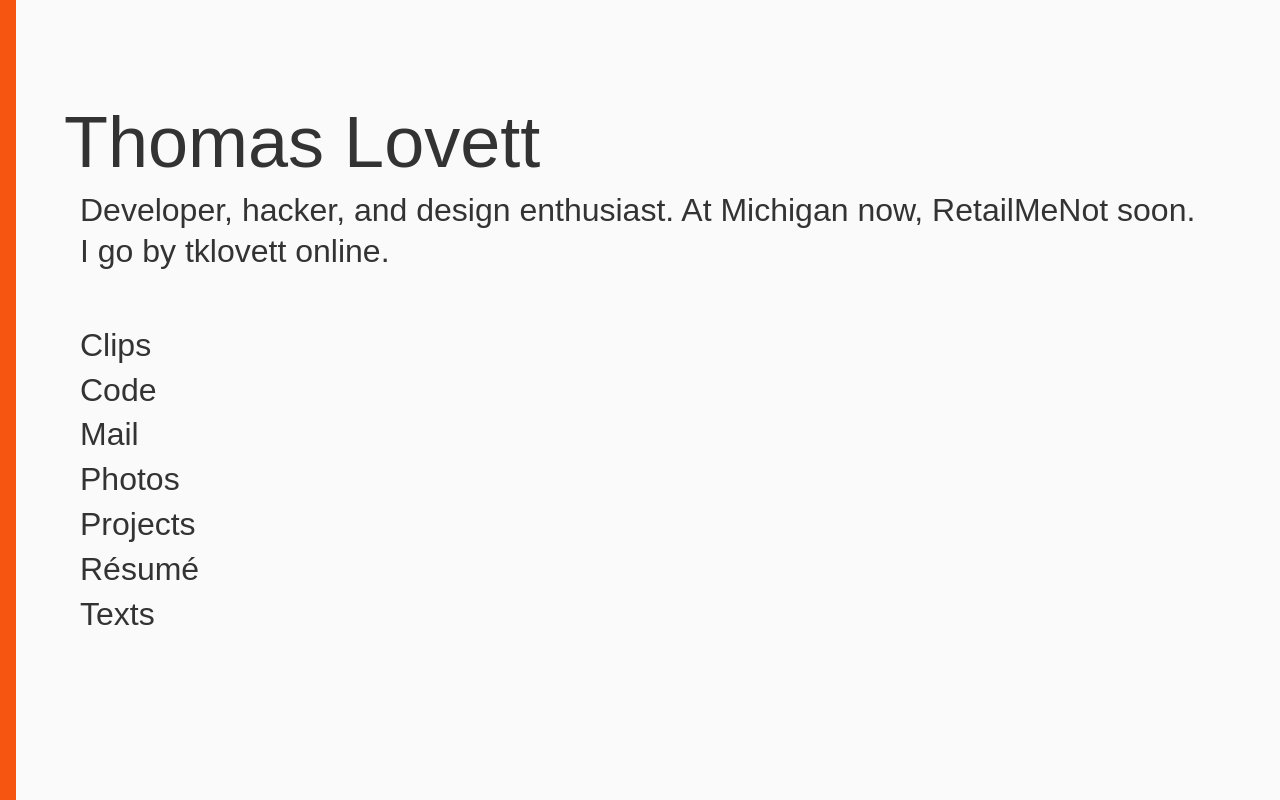
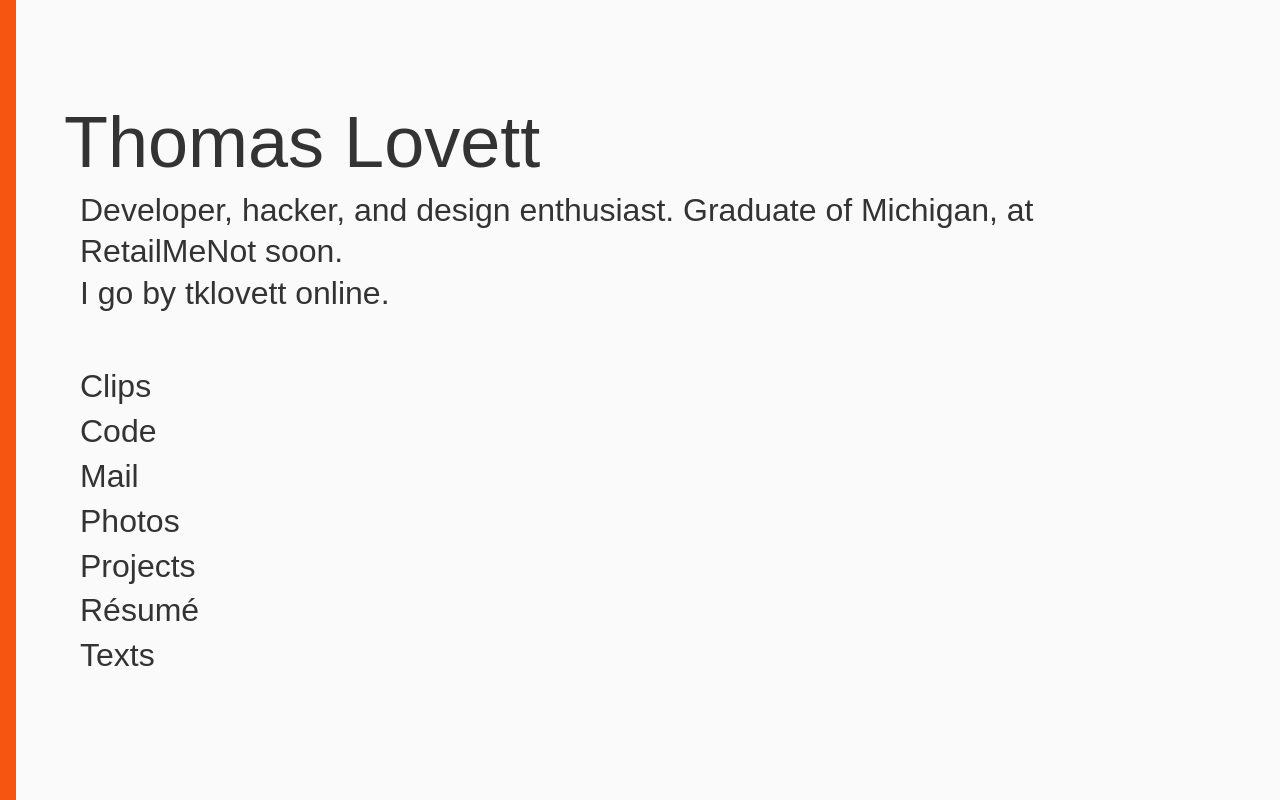
Before and after one commit to tklovett/tklovett.github.io, a plain HTML site: page index.html in a window 1280 px wide. Drawn offline with Linux system fonts and the light colour scheme.

Commit message:
I graduated

```diff
--- a/index.html
+++ b/index.html
@@ -4,7 +4,7 @@
 	<meta charset="UTF-8">
 	<title>Thomas Lovett</title>
 	<meta name="author" content="Thomas Lovett">
-	<meta name="description" content="Developer, hacker, and design enthusiast. Student at Michigan, soon to be at RetailMeNot.">
+	<meta name="description" content="Developer, hacker, and design enthusiast. Graduate of Michigan, soon to be at RetailMeNot.">
 	<script type="text/javascript" src="//use.typekit.net/gnp4mbr.js"></script>
 	<script type="text/javascript">try{Typekit.load();}catch(e){}</script>
 	<link rel="icon" href="/favicon.png">
@@ -25,7 +25,7 @@ ga('send', 'pageview');
 <div id="accent-bar" onclick="location.href='/'"></div>
 <div id="content">
 	<h1 class="Thomas">Thomas Lovett</h1>
-	<h2>Developer, hacker, and design enthusiast. At Michigan now, RetailMeNot soon.</h2>
+	<h2>Developer, hacker, and design enthusiast. Graduate of Michigan, at RetailMeNot soon.</h2>
 	<h2>I go by tklovett online.</h2>
 	<ul id="links">
 		<li><a href="https://kippt.com/tklovett/" target="_blank">Clips</a></li>
```
Also changed, not shown: 404.html (+1 -1 lines), projects/index.html (+1 -1 lines), texts/hscd/index.html (+1 -1 lines), texts/ideas/index.html (+1 -1 lines), texts/index.html (+1 -1 lines), texts/mnlp/index.html (+1 -1 lines).
